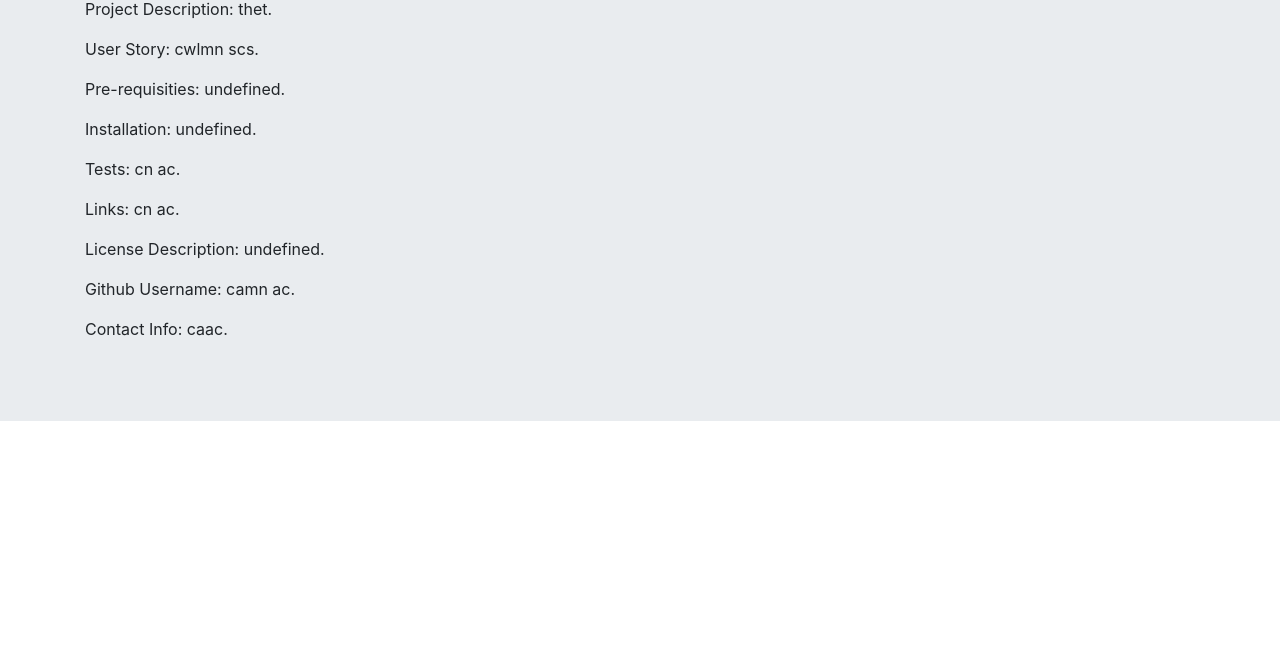
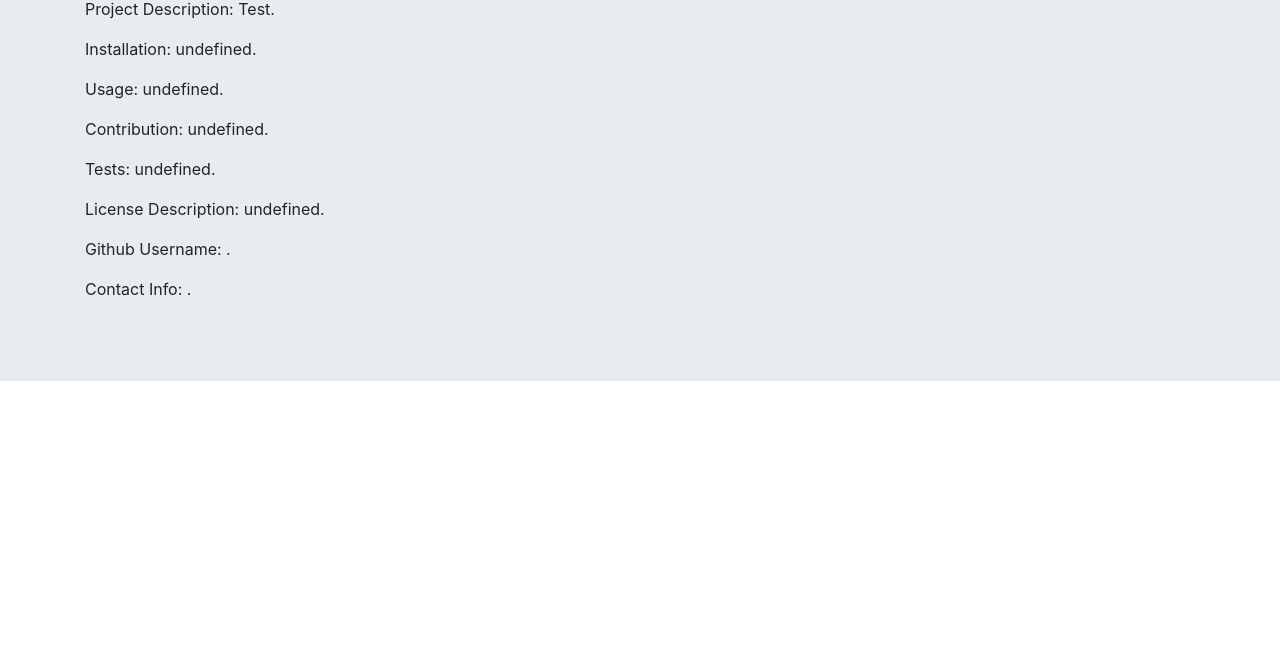
Before and after one commit to norbu-s/ReadMe-generator, a website: page index.html in a window 1280 px wide. Shown: the part 142-800 px from the top of the page. Drawn offline with nearby package versions, Linux system fonts and the light colour scheme.

Commit message:
Last updates

```diff
--- a/index.html
+++ b/index.html
@@ -9,16 +9,15 @@
 <body>
 <div class="jumbotron jumbotron-fluid">
 <div class="container">
-            <h1 class="display-4">Title: thet</h1>
-              <p class="title"> Project Description: thet.</p>
-              <p class="description"> User Story: cwlmn scs.</p>
-              <p class="description"> Pre-requisities: undefined.</p>
+  <h1 class="display-4">Title: Test</h1>
+  <p class="title"> Project Description: Test.</p>
   <p class="description"> Installation: undefined.</p>
-              <p class="description"> Tests: cn ac.</p>
-              <p class="description"> Links: cn ac.</p>
+  <p class="description"> Usage: undefined.</p>
+  <p class="description"> Contribution: undefined.</p>
+  <p class="description"> Tests: undefined.</p>
   <p class="description"> License Description: undefined.</p>
-              <p class="description"> Github Username: camn ac.</p>
-              <p class="description"> Contact Info: caac.</p>
+  <p class="description"> Github Username: .</p>
+  <p class="description"> Contact Info: .</p>
 </ul>
 </div>
 </div>
--- a/index.js
+++ b/index.js
@@ -19,7 +19,7 @@ const promptUser = () => {
         },
         {
             type: "input",
-            message: "What is the UserStory?",
+            message: "What is the User Story?",
             name: "User Story"
         },
         {
```
Lines whose indentation alone changed are shown as unchanged.
